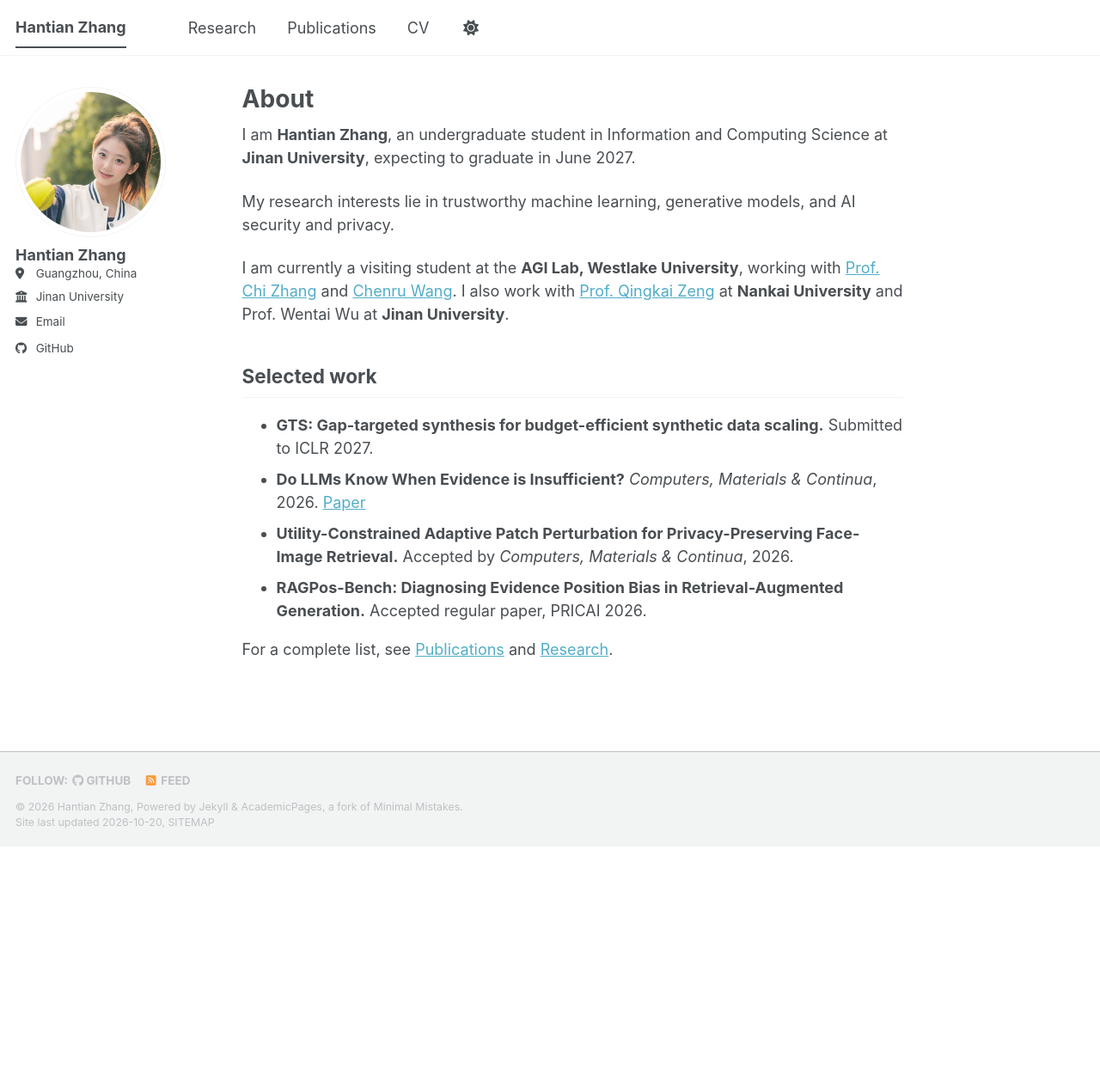
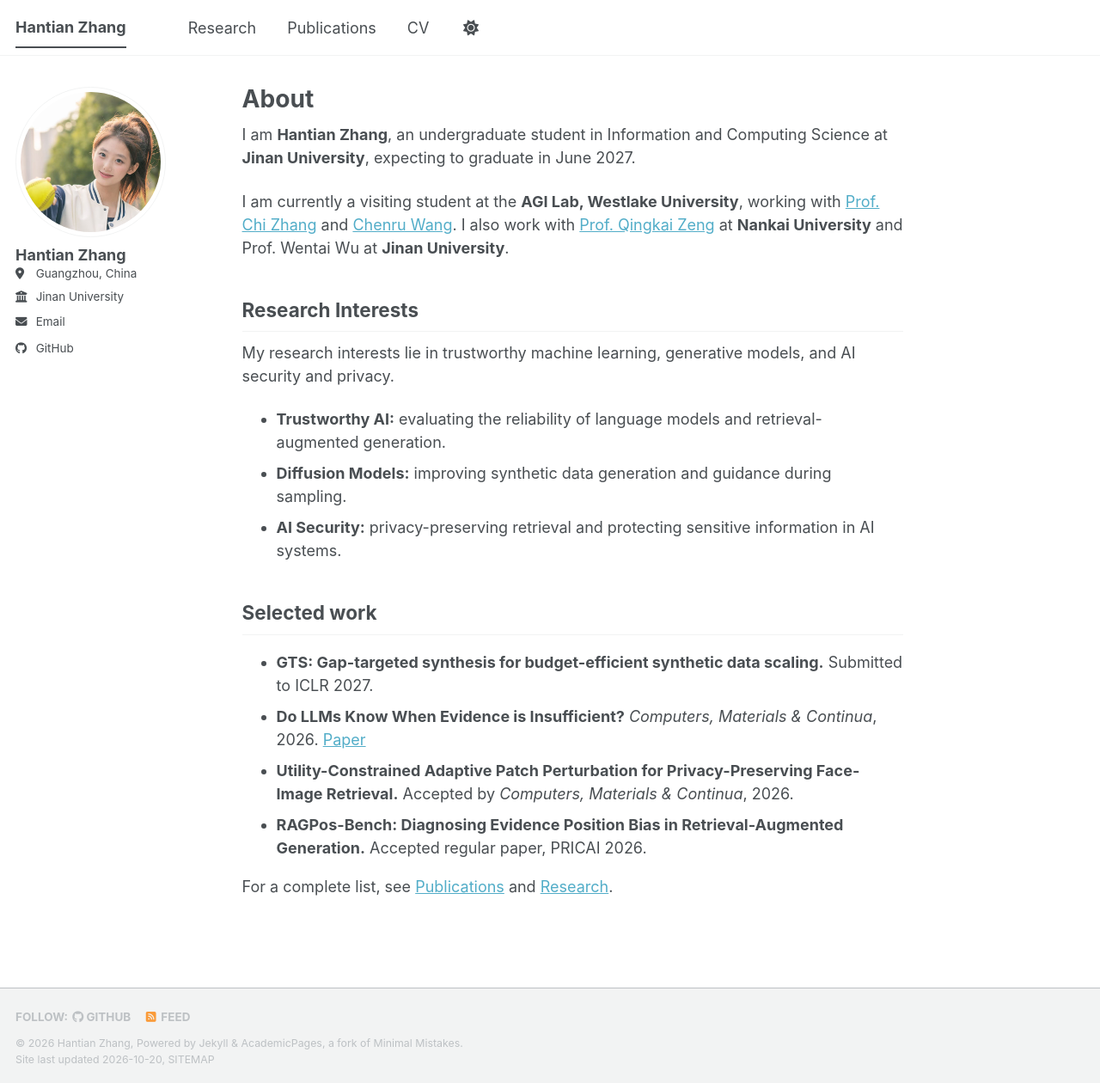
Before and after one commit to zht2005/zht2005.github.io, a Jekyll site: the page built from _pages/about.md, in a window 1280 px wide and 1260 px high. Shown: the whole window at 86% size. Built offline with Jekyll 4.4.1, drawn with Linux system fonts in a browser that asks for light colours; a style sheet for code colours, icons or effects is not loaded.

Commit message:
Add research interests section to homepage

```diff
--- a/_pages/about.md
+++ b/_pages/about.md
@@ -7,9 +7,15 @@ author_profile: true
 
 I am **Hantian Zhang**, an undergraduate student in Information and Computing Science at **Jinan University**, expecting to graduate in June 2027.
 
+I am currently a visiting student at the **AGI Lab, Westlake University**, working with [Prof. Chi Zhang](https://icoz69.github.io/) and [Chenru Wang](https://winterccc.github.io/). I also work with [Prof. Qingkai Zeng](https://qingkaizeng.github.io/) at **Nankai University** and Prof. Wentai Wu at **Jinan University**.
+
+## Research Interests
+
 My research interests lie in trustworthy machine learning, generative models, and AI security and privacy.
 
-I am currently a visiting student at the **AGI Lab, Westlake University**, working with [Prof. Chi Zhang](https://icoz69.github.io/) and [Chenru Wang](https://winterccc.github.io/). I also work with [Prof. Qingkai Zeng](https://qingkaizeng.github.io/) at **Nankai University** and Prof. Wentai Wu at **Jinan University**.
+- **Trustworthy AI:** evaluating the reliability of language models and retrieval-augmented generation.
+- **Diffusion Models:** improving synthetic data generation and guidance during sampling.
+- **AI Security:** privacy-preserving retrieval and protecting sensitive information in AI systems.
 
 ## Selected work
 
```
